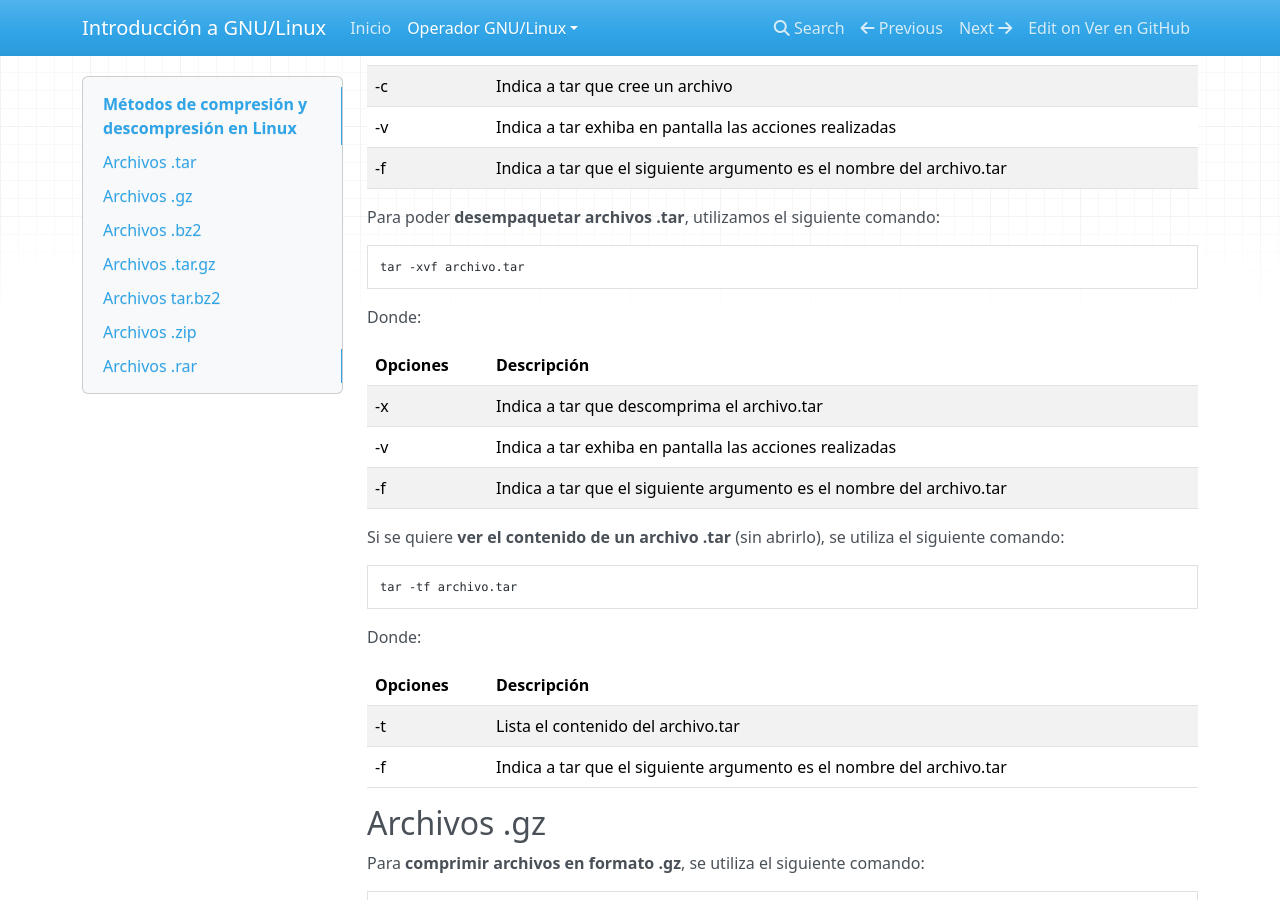
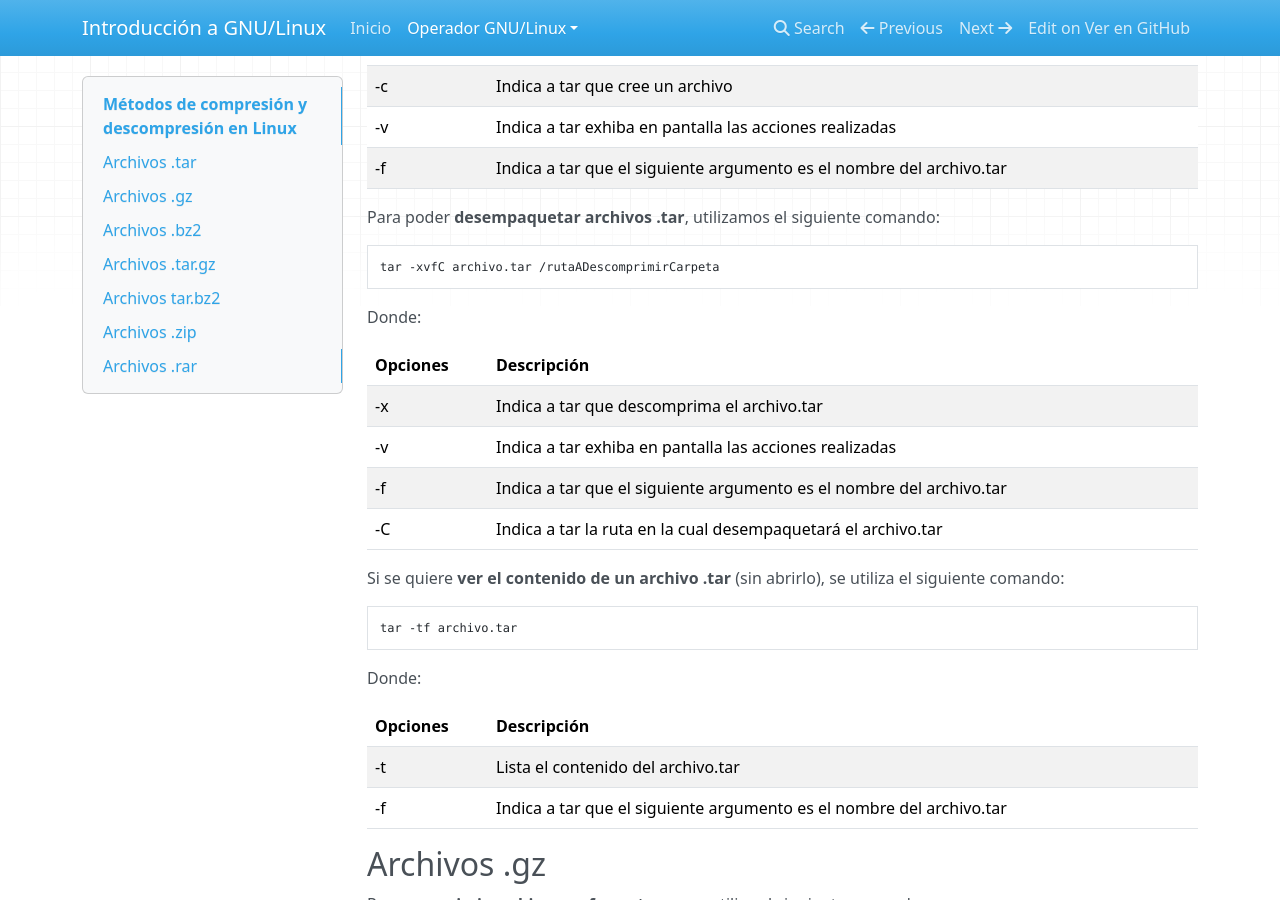
Before and after one commit to la9una/linux, an MkDocs documentation site: the page built from docs/operador/compresion.md, in a window 1280 px wide and 900 px high, scrolled down 410 px. Built offline with MkDocs 1.6.1, drawn with Linux system fonts in a browser that asks for light colours; nearby versions of some CDN libraries; old or Windows-style settings are respelled for this version of MkDocs.

Commit message:
Modificando estructura de documentos

````diff
--- a/docs/operador/compresion.md
+++ b/docs/operador/compresion.md
@@ -20,7 +20,7 @@ Donde:
 Para poder **desempaquetar  archivos .tar**, utilizamos el siguiente comando:
 
 ```bash
-tar -xvf archivo.tar
+tar -xvfC archivo.tar /rutaADescomprimirCarpeta
 ```
 Donde:
 
@@ -29,6 +29,7 @@ Donde:
 | -x       | Indica a tar que descomprima el archivo.tar |
 | -v       | Indica a tar exhiba en pantalla las acciones realizadas |
 | -f       | Indica a tar que el siguiente argumento es el nombre del archivo.tar |
+| -C       | Indica a tar la ruta en la cual desempaquetará el archivo.tar |
 
 Si se quiere **ver el contenido de un archivo .tar** (sin abrirlo), se utiliza el siguiente comando:
 
````
Also changed, not shown: docs/administrador/usuariosPermisos.md (renamed from docs/usuariosPermisos.md).
